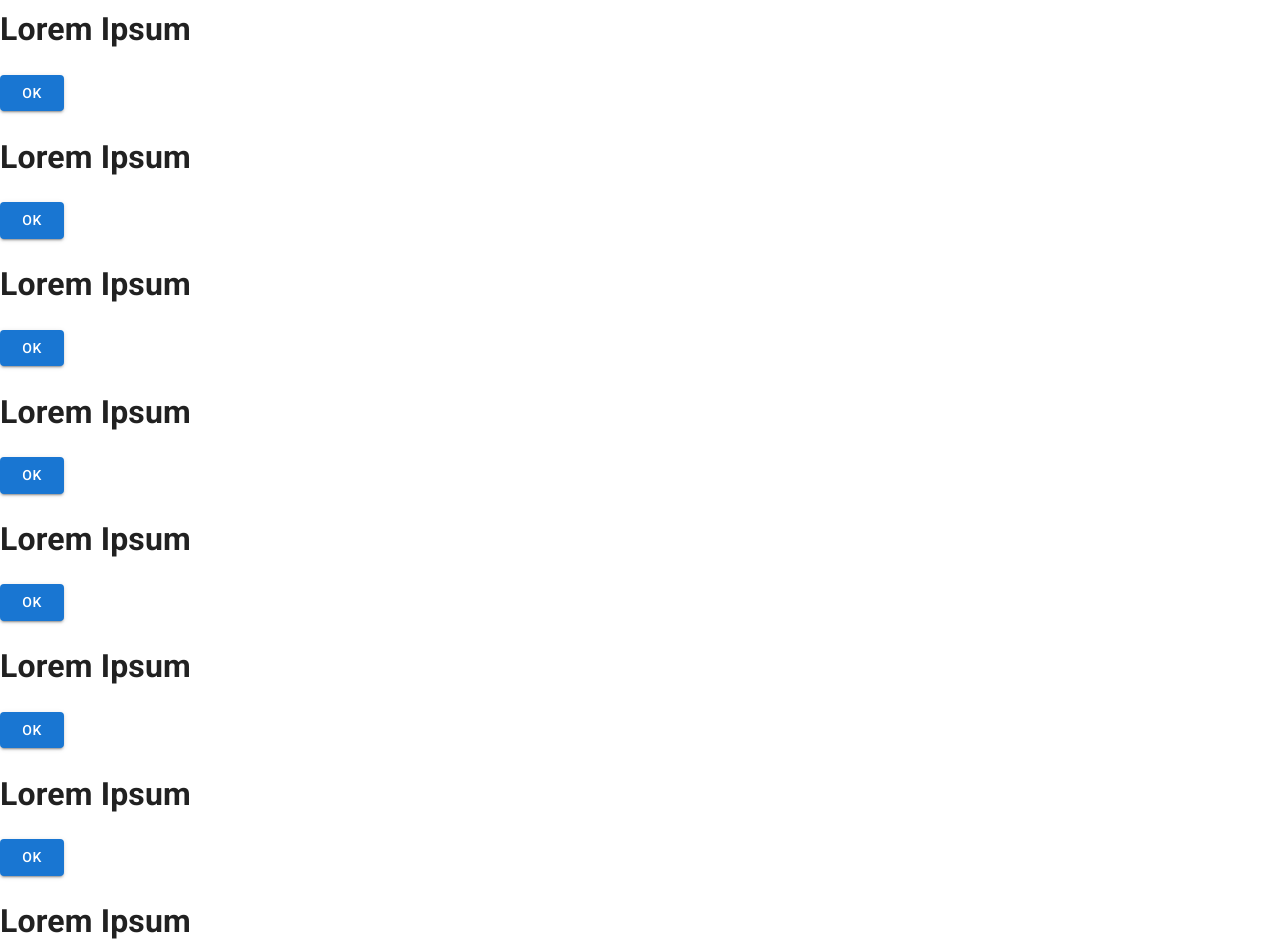
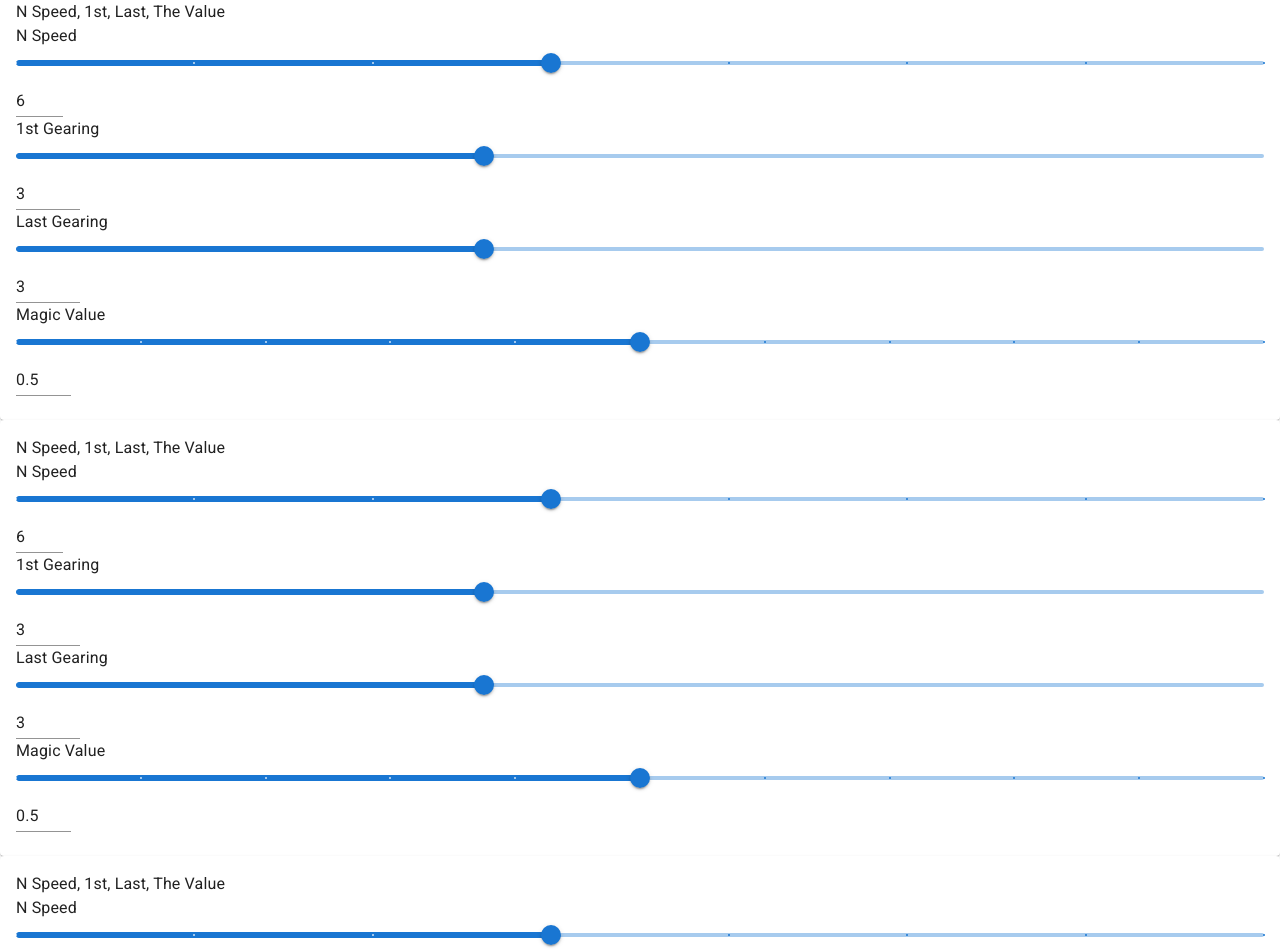
Before and after one commit to tempus157/gearing-calculator, a Next.js app: page / in a window 1280 px wide. Shown: the part 80-1032 px from the top of the page. Built offline with nearby package versions, Linux system fonts and the light colour scheme.

Commit message:
Implement useSliderInput hook

```diff
--- a/package.json
+++ b/package.json
@@ -22,8 +22,11 @@
     "@types/node": "18.7.11",
     "@types/react": "18.0.17",
     "@types/react-dom": "18.0.6",
+    "@typescript-eslint/eslint-plugin": "^5.34.0",
+    "@typescript-eslint/parser": "^5.34.0",
     "eslint": "8.22.0",
     "eslint-config-next": "12.2.5",
+    "eslint-plugin-react": "^7.30.1",
     "typescript": "4.7.4"
   }
 }
--- /dev/null
+++ b/src/components/InputCard.tsx
@@ -0,0 +1,39 @@
+import { useSliderInput } from "@/libs/hooks";
+import { Card, CardContent, Input, Slider } from "@mui/material";
+
+function InputCard() {
+  const speed = useSliderInput(6, { min: 3, max: 10, step: 1 });
+  const first = useSliderInput(3, { min: 1.2, max: 6, step: 0.01 });
+  const last = useSliderInput(3, { min: 1.2, max: 6, step: 0.01 });
+  const magic = useSliderInput(0.5, { min: 0, max: 1, step: 0.1 });
+
+  return (
+    <Card>
+      <CardContent>
+        <div>N Speed, 1st, Last, The Value</div>
+        <div>
+          <div>N Speed</div>
+          <Slider {...speed.sliderProps} marks />
+          <Input {...speed.inputProps} />
+        </div>
+        <div>
+          <div>1st Gearing</div>
+          <Slider {...first.sliderProps} />
+          <Input {...first.inputProps} />
+        </div>
+        <div>
+          <div>Last Gearing</div>
+          <Slider {...last.sliderProps} />
+          <Input {...last.inputProps} />
+        </div>
+        <div>
+          <div>Magic Value</div>
+          <Slider {...magic.sliderProps} marks />
+          <Input {...magic.inputProps} />
+        </div>
+      </CardContent>
+    </Card>
+  );
+}
+
+export default InputCard;
--- /dev/null
+++ b/src/libs/hooks.ts
@@ -0,0 +1,47 @@
+import React, { useState } from "react";
+
+interface Options {
+  min: number;
+  max: number;
+  step: number;
+}
+
+function clamp(value: number, min: number, max: number) {
+  return Math.min(Math.max(value, min), max);
+}
+
+export function useSliderInput(initialValue: number, options: Options) {
+  const [value, setValue] = useState<number | null>(initialValue);
+
+  function onSliderChange(event: Event, newValue: number | number[]) {
+    setValue(newValue as number);
+  }
+
+  function onInputChange(event: React.ChangeEvent<HTMLInputElement>) {
+    setValue(
+      event.target.value === ""
+        ? null
+        : clamp(Number(event.target.value), options.min, options.max)
+    );
+  }
+
+  return {
+    value,
+    setValue,
+    sliderProps: {
+      value: value ?? options.min,
+      onChange: onSliderChange,
+      ...options,
+      "area-labelledby": "input-slider",
+    },
+    inputProps: {
+      value,
+      onChange: onInputChange,
+      inputProps: {
+        ...options,
+        type: "number",
+        "aria-labelledby": "input-slider",
+      },
+    },
+  };
+}
--- a/src/pages/_app.tsx
+++ b/src/pages/_app.tsx
@@ -10,7 +10,6 @@ import { useMemo } from "react";
 
 function App({ Component, pageProps }: AppProps) {
   const prefersDarkMode = useMediaQuery("(prefers-color-scheme: dark)");
-
   const theme = useMemo(
     () =>
       createTheme({
--- a/src/pages/index.tsx
+++ b/src/pages/index.tsx
@@ -1,7 +1,7 @@
-import TitleBar from "@/components/TitleBar";
-import { Button } from "@mui/material";
 import type { NextPage } from "next";
 import { NextSeo } from "next-seo";
+import TitleBar from "@/components/TitleBar";
+import InputCard from "@/components/InputCard";
 
 const Home: NextPage = () => {
   return (
@@ -11,30 +11,9 @@ const Home: NextPage = () => {
         description="A simple gearing calculator for Forza Horizon"
       />
       <TitleBar text="Gearing Calculator" />
-      <h1>Lorem Ipsum</h1>
-      <Button variant="contained">OK</Button>
-      <h1>Lorem Ipsum</h1>
-      <Button variant="contained">OK</Button>
-      <h1>Lorem Ipsum</h1>
-      <Button variant="contained">OK</Button>
-      <h1>Lorem Ipsum</h1>
-      <Button variant="contained">OK</Button>
-      <h1>Lorem Ipsum</h1>
-      <Button variant="contained">OK</Button>
-      <h1>Lorem Ipsum</h1>
-      <Button variant="contained">OK</Button>
-      <h1>Lorem Ipsum</h1>
-      <Button variant="contained">OK</Button>
-      <h1>Lorem Ipsum</h1>
-      <Button variant="contained">OK</Button>
-      <h1>Lorem Ipsum</h1>
-      <Button variant="contained">OK</Button>
-      <h1>Lorem Ipsum</h1>
-      <Button variant="contained">OK</Button>
-      <h1>Lorem Ipsum</h1>
-      <Button variant="contained">OK</Button>
-      <h1>Lorem Ipsum</h1>
-      <Button variant="contained">OK</Button>
+      <InputCard />
+      <InputCard />
+      <InputCard />
     </>
   );
 };
```
Also changed, not shown: .eslintrc.json, 1 other file (tests, documents, lock files or other folders).
